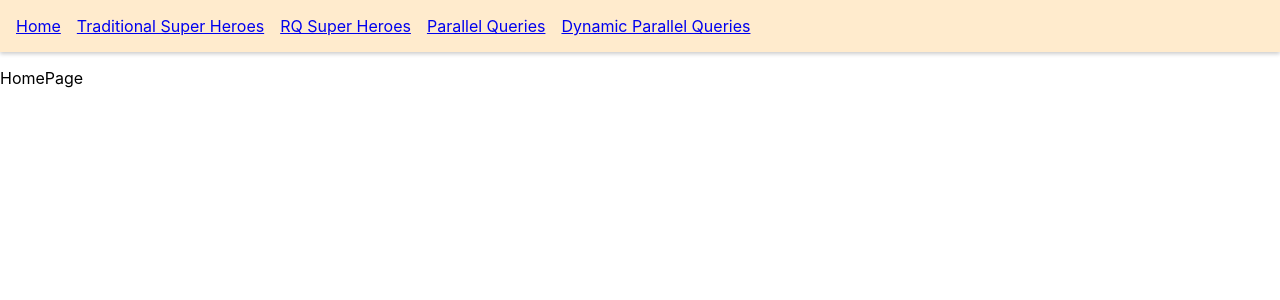
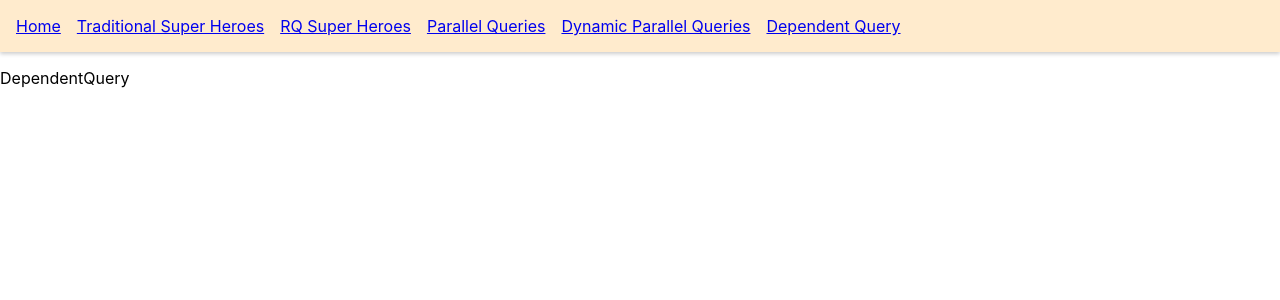
Before and after one commit to dattruong88vn/education-react-query, a React (Create React App) app: page /dependent-query in a window 1280 px wide. Shown: the top 300 px of the page. Built offline with nearby package versions, Linux system fonts and the light colour scheme; data requests are answered from the project's data file.

Commit message:
dependent query

```diff
--- a/db.json
+++ b/db.json
@@ -20,5 +20,9 @@
     { "id": 1, "name": "Thanh Dat" },
     { "id": 2, "name": "Dat 09" },
     { "id": 3, "name": "Dat Truong" }
+  ],
+  "users": [{ "id": "dattruong88vn@gmail.com", "channelId": "datruong" }],
+  "channels": [
+    { "id": "datruong", "courses": ["javascript", "ReactJS", "nextJS"] }
   ]
 }
--- a/src/App.js
+++ b/src/App.js
@@ -10,6 +10,7 @@
 import { RQSuperHeroPage } from "./components/RQSuperHeroPage";
 import { ParallelQueries } from "./components/ParallelQueries";
 import { DynamicParallelQuery } from "./components/DynamicParallelQuery";
+import DependentQueryPage from "./components/DependentQuery";
 
 const queryClient = new QueryClient();
 
@@ -40,6 +41,9 @@
                   Dynamic Parallel Queries
                 </Link>
               </li>
+              <li>
+                <Link to="/dependent-query">Dependent Query</Link>
+              </li>
             </ul>
           </nav>
           <Switch>
@@ -61,6 +65,9 @@
             <Route path="/rq-dynamic-parallel-queries">
               <DynamicParallelQuery heroIds={[1, 3]} />
             </Route>
+            <Route path="/dependent-query">
+              <DependentQueryPage email="dattruong88vn@gmail.com" />
+            </Route>
             <Route path="/">
               <HomePage />
             </Route>
--- /dev/null
+++ b/src/components/DependentQuery.js
@@ -0,0 +1,28 @@
+import React from "react";
+import axios from "axios";
+import { useQuery } from "react-query";
+
+const fetchUserByEmail = (email) => {
+  return axios.get(`http://localhost:4000/users/${email}`);
+};
+const fetchCoursesByChannelId = (channelId) => {
+  return axios.get(`http://localhost:4000/channels/${channelId}`);
+};
+const DependentQueryPage = ({ email }) => {
+  const { data: user } = useQuery(["user", email], () =>
+    fetchUserByEmail(email)
+  );
+
+  const channelId = user?.data.channelId;
+  const { data: courses } = useQuery(
+    ["courses", channelId],
+    () => fetchCoursesByChannelId(channelId),
+    {
+      enabled: !!channelId,
+    }
+  );
+  console.log(courses);
+  return <div>DependentQuery</div>;
+};
+
+export default DependentQueryPage;
```
